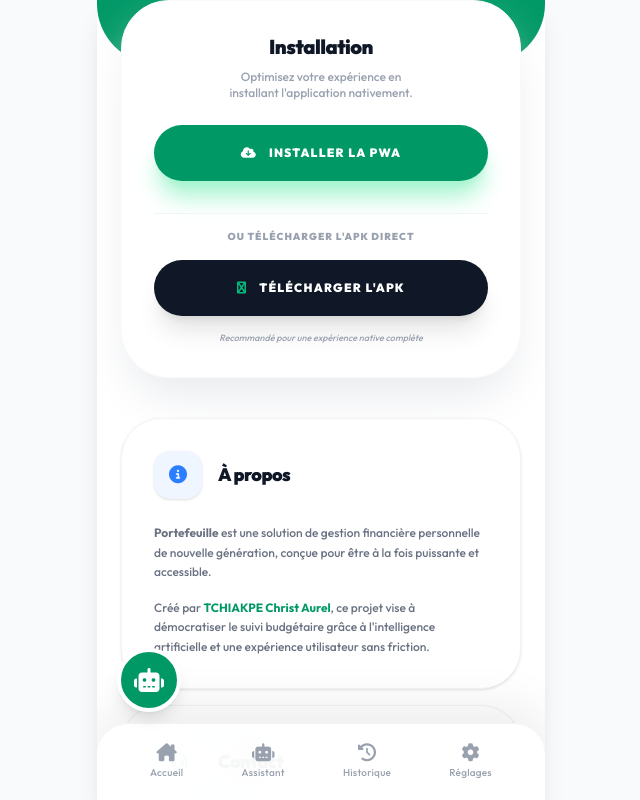
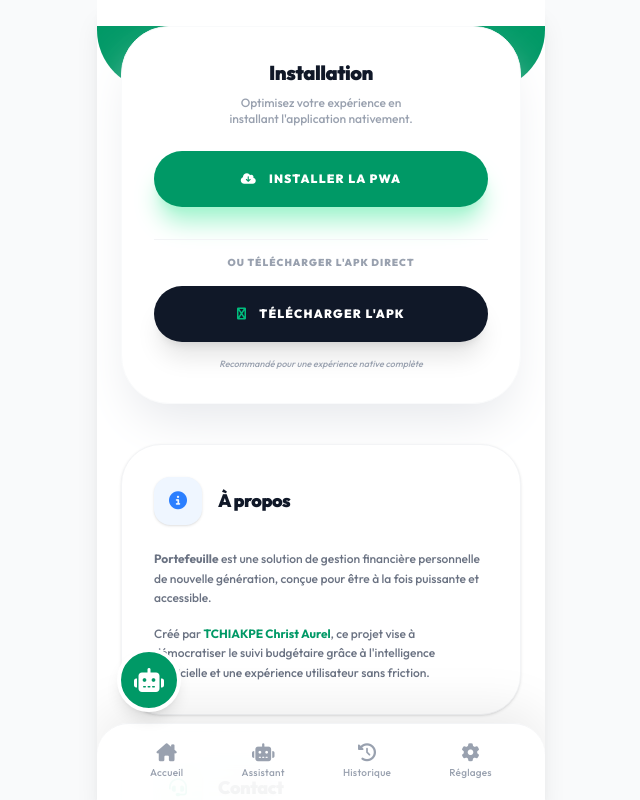
Before and after one commit to 819christ/Portefeuille-, a React (Vite) app: page /download in a window 1280 px wide. Shown: the whole page, without its empty margins (319-959 px from the left). Built offline with nearby package versions, Linux system fonts and the light colour scheme.

Commit message:
fix: adjust layout for status bar overlap and branding

```diff
--- a/index.html
+++ b/index.html
@@ -3,6 +3,9 @@
   <head>
     <meta charset="UTF-8" />
     <meta name="viewport" content="width=device-width, initial-scale=1.0, viewport-fit=cover, maximum-scale=1.0, user-scalable=no" />
+    <meta name="apple-mobile-web-app-capable" content="yes">
+    <meta name="apple-mobile-web-app-status-bar-style" content="black-translucent">
+    <meta name="apple-mobile-web-app-title" content="Portefeuille">
     <meta name="theme-color" content="#10b981">
     <link rel="manifest" href="/manifest.json">
     <link rel="icon" type="image/png" href="/assets/icon-192.png" />
--- a/src/components/Layout.jsx
+++ b/src/components/Layout.jsx
@@ -17,8 +17,11 @@ const Layout = ({ children }) => {
 
   return (
     <div className="max-w-md mx-auto w-full bg-white h-screen shadow-xl flex flex-col relative overflow-hidden">
+      {/* Top Safe Area Spacer */}
+      <div style={{ height: 'env(safe-area-inset-top)', minHeight: '10px' }} className="w-full bg-white shrink-0"></div>
+
       {/* Main Content */}
-      <main className="flex-1 overflow-y-auto flex flex-col relative scrollbar-hide pb-32">
+      <main className="flex-1 overflow-y-auto flex flex-col relative scrollbar-hide pb-36 pt-4">
         {children}
       </main>
 
--- a/src/components/Splash.jsx
+++ b/src/components/Splash.jsx
@@ -15,7 +15,7 @@ const Splash = ({ onComplete }) => {
   return (
     <div className={`splash-overlay ${hidden ? 'splash-hidden' : ''}`}>
       <div className="mesh-gradient"></div>
-      <div className="splash-content">
+      <div className="splash-content" style={{ paddingTop: 'env(safe-area-inset-top)', paddingBottom: 'env(safe-area-inset-bottom)' }}>
         <div className="w-24 h-24 bg-gradient-to-br from-emerald-500 to-emerald-700 rounded-[32px] flex items-center justify-center shadow-2xl mb-6">
           <i className="fa-solid fa-wallet text-4xl text-white"></i>
         </div>
--- a/vite.config.js
+++ b/vite.config.js
@@ -33,7 +33,7 @@ export default defineConfig({
         ]
       },
       workbox: {
-        globPatterns: ['**/*.{js,css,html,png,svg,ttf,woff,woff2,mp3}']
+        globPatterns: ['**/*.{js,css,html,png,svg,ttf,woff,woff2,mp3,apk}']
       }
     })
   ],
```
